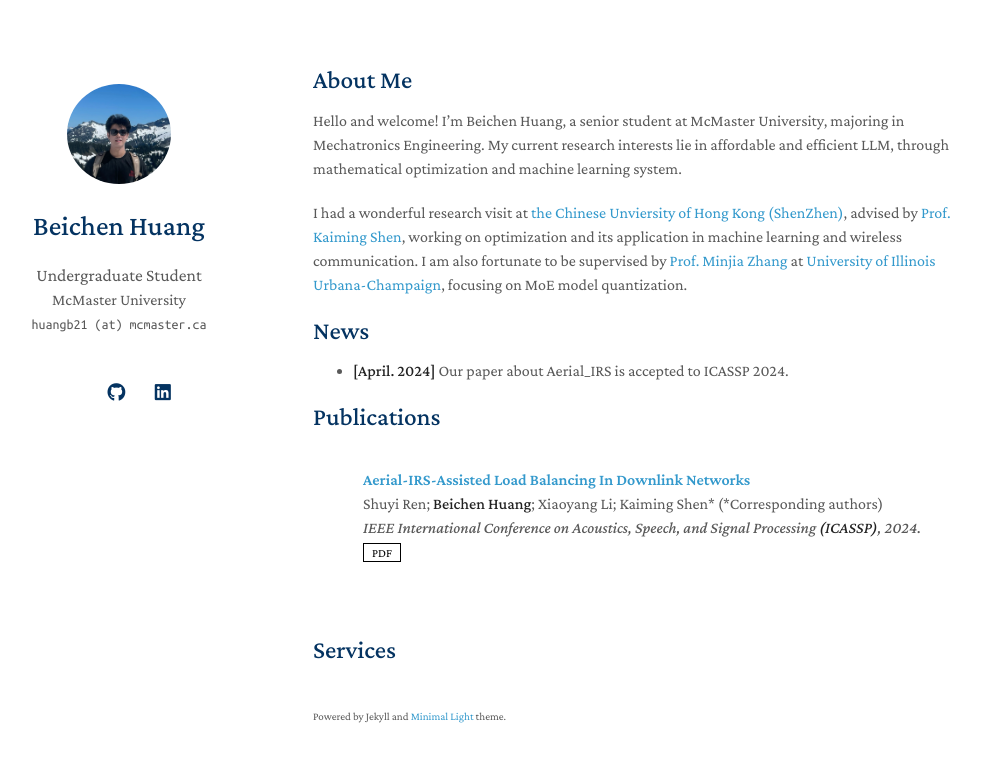
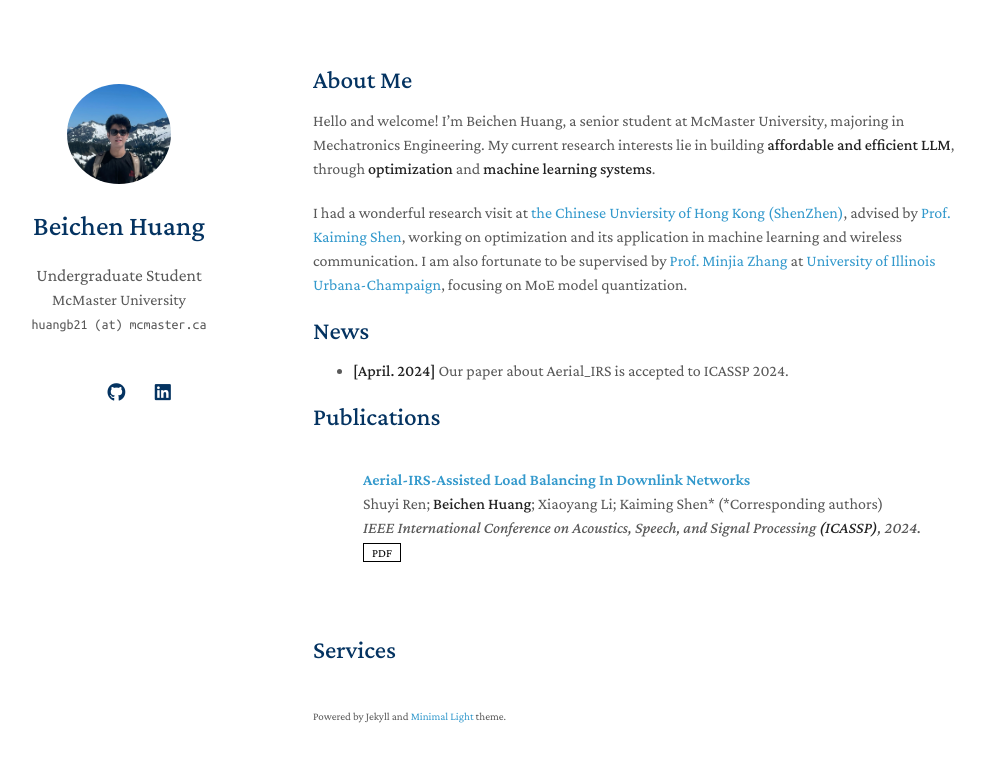
Before and after one commit to BeichenHuang/BeichenHuang.github.io, a Jekyll site: the page built from index.md, in a window 1280 px wide. Shown: the top 762 px of the page, without its empty margins (157-1142 px from the left). Built offline with Jekyll 4.4.1, drawn with Linux system fonts in a browser that asks for light colours; a style sheet for code colours, icons or effects is not loaded; our own code applies the rules of GitHub Pages for plain Markdown files.

Commit message:
Update index.md

```diff
--- a/index.md
+++ b/index.md
@@ -4,7 +4,7 @@ layout: homepage
 
 ## About Me
 
-Hello and welcome! I'm Beichen Huang, a senior student at McMaster University, majoring in Mechatronics Engineering. My current research interests lie in affordable and efficient LLM, through mathematical optimization and machine learning system.
+Hello and welcome! I'm Beichen Huang, a senior student at McMaster University, majoring in Mechatronics Engineering. My current research interests lie in building **affordable and efficient LLM**, through **optimization** and **machine learning systems**.
 
 I had a wonderful research visit at [the Chinese Unviersity of Hong Kong (ShenZhen)](https://www.cuhk.edu.cn/en), advised by [Prof. Kaiming Shen](https://kaimingshen.github.io/index.html), working on optimization and its application in machine learning and wireless communication. I am also fortunate to be supervised by [Prof. Minjia Zhang](https://minjiazhang.github.io/) at [University of Illinois Urbana-Champaign](https://illinois.edu/), focusing on MoE model quantization.
 
```
